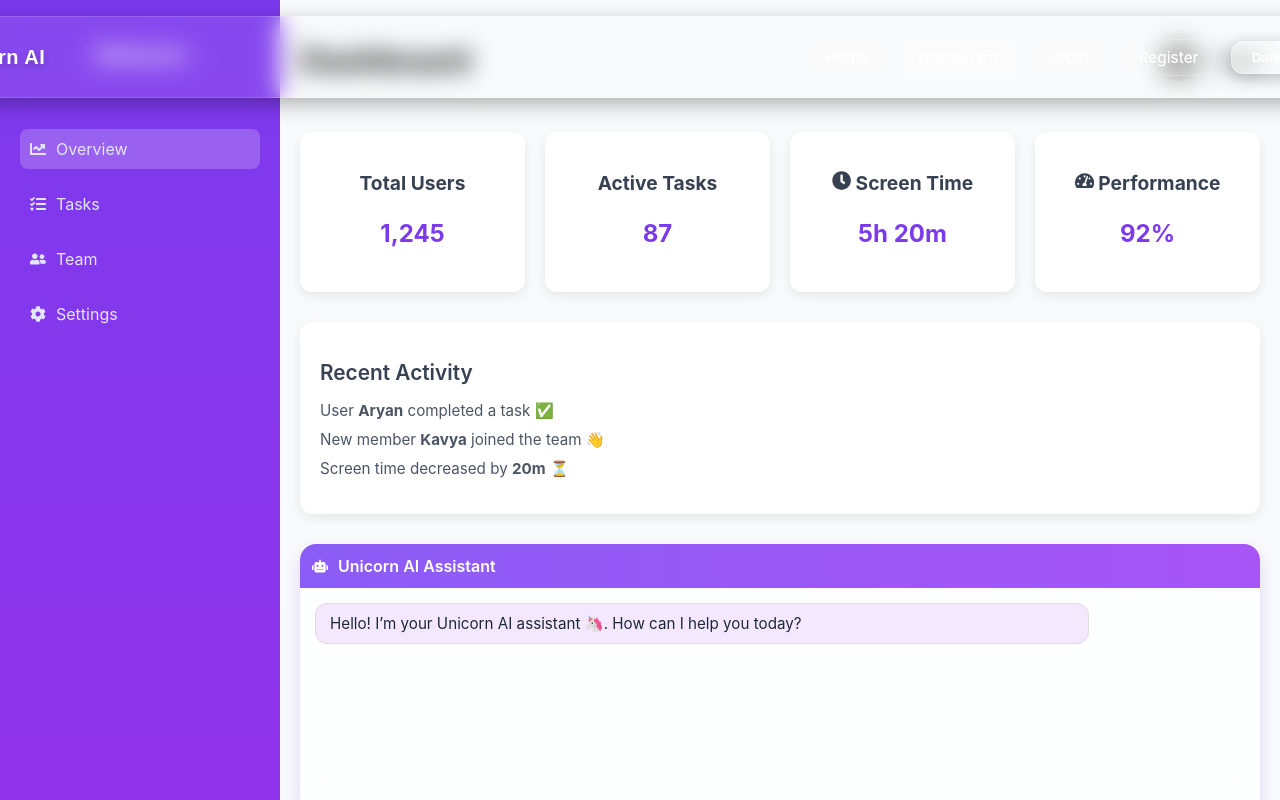
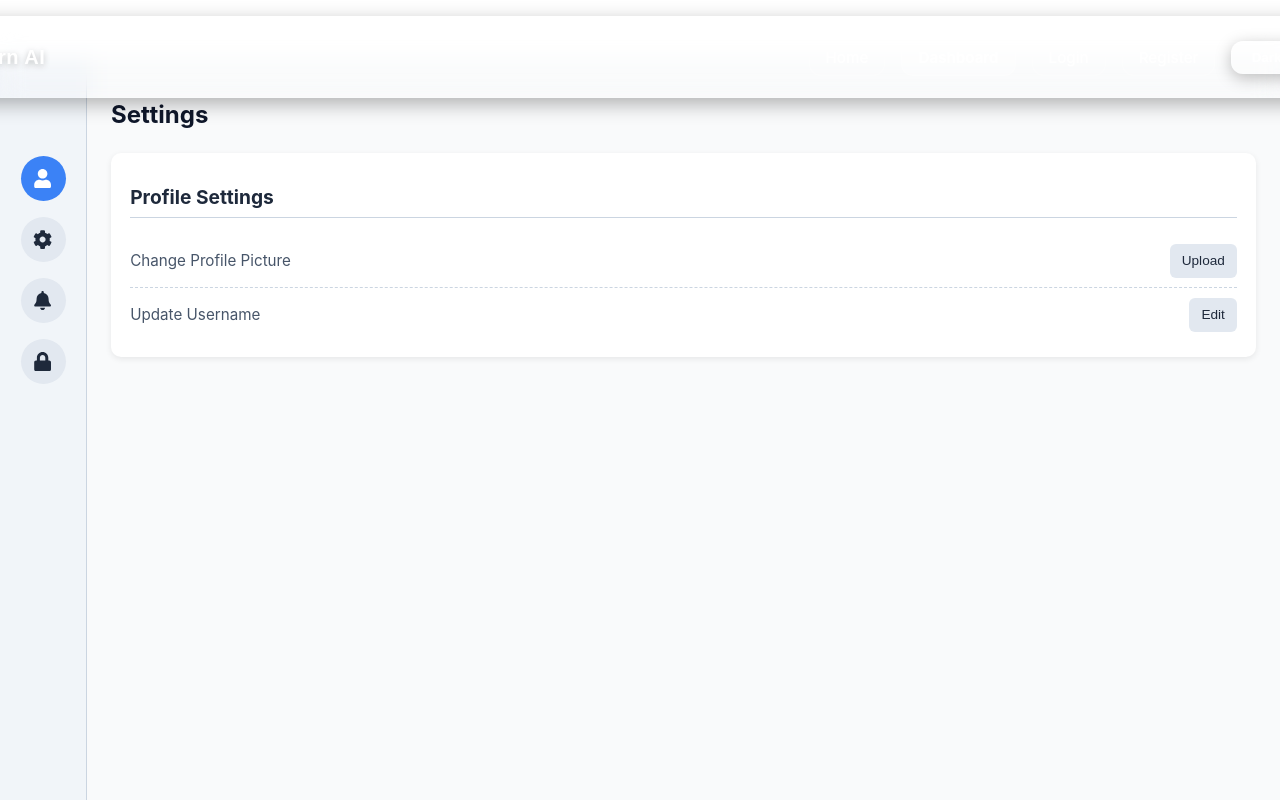
Before and after one commit to pranjalroy19/Unicorn-AI-Powered, a React (Create React App) app in the folder frontend/: page /dashboard in a window 1280 px wide. Built offline with nearby package versions, Linux system fonts and the light colour scheme; grey boxes are pictures that could not be loaded.

Commit message:
Added new feature/file description

```diff
--- a/frontend/package.json
+++ b/frontend/package.json
@@ -18,6 +18,7 @@
   "dependencies": {
     "axios": "^1.11.0",
     "framer-motion": "^12.23.12",
+    "lucide-react": "^0.544.0",
     "react": "^19.1.1",
     "react-dom": "^19.1.1",
     "react-icons": "^5.5.0",
--- a/frontend/src/App.js
+++ b/frontend/src/App.js
@@ -4,12 +4,13 @@ import { BrowserRouter as Router, Routes, Route, useLocation } from "react-route
 import { AnimatePresence } from "framer-motion";
 
 import Navbar from "./components/Navbar.js";
-import DashboardPage from "./pages/DashboardPage.js";
 import Home from "./pages/Home.js";
 import Login from "./pages/Login.js";
 import Register from "./pages/Register.js";
+import DashboardPage from "./pages/DashboardPage.js";
+import AboutPage from "./pages/AboutPage.js";
 
-// Wrap Routes in a component to use location
+// Animated Routes wrapper to enable page transitions
 function AnimatedRoutes() {
   const location = useLocation();
 
@@ -20,6 +21,7 @@ function AnimatedRoutes() {
         <Route path="/dashboard" element={<DashboardPage />} />
         <Route path="/login" element={<Login />} />
         <Route path="/register" element={<Register />} />
+        <Route path="/about" element={<AboutPage />} />
       </Routes>
     </AnimatePresence>
   );
--- a/frontend/src/pages/DashboardPage.css
+++ b/frontend/src/pages/DashboardPage.css
@@ -1,225 +1,170 @@
 /* Dashboard Layout */
-.dashboard {
+.dashboard-container {
   display: flex;
   min-height: 100vh;
-  background: #f9fafb;
+  background: var(--bg-color);
+  color: var(--text-color);
+  margin-top: 60px; /* Below navbar */
 }
 
+/* Slim Sidebar */
 .sidebar {
-  width: 240px;
-  background: linear-gradient(180deg, #7c3aed, #9333ea);
-  color: #fff;
-  padding: 20px;
+  width: 70px;
+  background: var(--sidebar-bg);
+  padding: 6rem 0.5rem;
   display: flex;
   flex-direction: column;
-  justify-content: space-between;
+  align-items: center;
+  border-right: 1px solid var(--border-color);
+  gap: 1rem;
 }
 
-.logo {
-  font-size: 1.5rem;
-  font-weight: bold;
-  text-align: center;
+/* Sidebar Buttons */
+.sidebar button {
+  background: var(--btn-bg);
+  color: var(--btn-text);
+  border: none;
+  width: 45px;
+  height: 45px;
+  border-radius: 50%;
+  font-size: 1.2rem;
+  display: flex;
+  align-items: center;
+  justify-content: center;
+  cursor: pointer;
+  transition: all 0.3s;
 }
 
-.menu {
-  margin-top: 40px;
-  display: flex;
-  flex-direction: column;
-  gap: 15px;
+.sidebar button:hover {
+  background: var(--btn-hover);
 }
 
-.menu a {
-  color: #e0e7ff;
-  text-decoration: none;
-  padding: 10px;
-  border-radius: 8px;
-  display: flex;
-  align-items: center;
-  gap: 10px;
-  transition: background 0.3s;
+.sidebar button.active {
+  background: var(--accent-color);
+  color: #fff;
 }
 
-.menu a:hover,
-.menu a.active {
-  background: rgba(255, 255, 255, 0.2);
+/* Main Content */
+.dashboard-main {
+  flex: 1;
+  padding: 1.5rem;
+  overflow-y: auto;
 }
 
-.logout {
-  margin-top: auto;
-  padding: 12px;
-  border: none;
-  background: #ef4444;
-  color: #fff;
+.page-title {
+  font-size: 1.5rem;
+  margin-bottom: 1.5rem;
   font-weight: bold;
-  border-radius: 8px;
-  cursor: pointer;
-  transition: background 0.3s;
+  color: var(--heading-color);
 }
 
-.logout:hover {
-  background: #dc2626;
+/* Settings Section */
+.settings-section {
+  background: var(--card-bg);
+  padding: 1rem 1.2rem;
+  border-radius: 10px;
+  box-shadow: var(--card-shadow);
+  margin-bottom: 1.5rem;
 }
 
-.main {
-  flex: 1;
-  padding: 20px;
+.settings-section h2 {
+  font-size: 1.2rem;
+  margin-bottom: 1rem;
+  border-bottom: 1px solid var(--border-color);
+  padding-bottom: 0.5rem;
 }
 
-.topbar {
+.settings-option {
   display: flex;
   justify-content: space-between;
   align-items: center;
-  margin-bottom: 30px;
+  padding: 0.6rem 0;
+  border-bottom: 1px dashed var(--border-color);
 }
 
-.user-info {
-  display: flex;
-  align-items: center;
-  gap: 10px;
+.settings-option:last-child {
+  border-bottom: none;
 }
 
-.user-avatar {
-  border-radius: 50%;
+.settings-option label {
+  font-size: 0.95rem;
+  color: var(--text-muted);
 }
 
-/* Cards Grid */
-.cards {
-  display: grid;
-  grid-template-columns: repeat(auto-fit, minmax(180px, 1fr));
-  gap: 20px;
-  margin-bottom: 30px;
+/* Buttons inside settings */
+.settings-option button {
+  background: var(--btn-bg);
+  color: var(--btn-text);
+  border: none;
+  padding: 6px 12px;
+  border-radius: 6px;
+  cursor: pointer;
+  font-size: 0.85rem;
+  transition: background 0.3s;
+  height: 34px;
 }
 
-.card {
-  background: #fff;
-  border-radius: 12px;
-  padding: 20px;
-  text-align: center;
-  box-shadow: 0 4px 12px rgba(0, 0, 0, 0.08);
-  transition: transform 0.2s, box-shadow 0.2s;
+.settings-option button:hover {
+  background: var(--btn-hover);
 }
 
-.card h3 {
-  font-size: 1.2rem;
-  margin-bottom: 8px;
-  color: #374151;
-}
-
-.card p {
-  font-size: 1.5rem;
-  font-weight: bold;
-  color: #7c3aed;
-}
-
-.card:hover {
-  transform: translateY(-4px);
-  box-shadow: 0 8px 20px rgba(124, 58, 237, 0.25);
-}
-
-/* Activity Section */
-.activity {
-  background: #fff;
-  border-radius: 12px;
-  padding: 20px;
-  box-shadow: 0 4px 12px rgba(0, 0, 0, 0.08);
-}
-
-.activity h2 {
-  margin-bottom: 15px;
-  font-size: 1.3rem;
-  font-weight: 600;
-  color: #374151;
-}
-
-.activity ul {
-  list-style: none;
-  padding: 0;
-}
-
-.activity li {
-  margin-bottom: 10px;
-  font-size: 0.95rem;
-  color: #4b5563;
-}
-
-/* Chatbot Section */
-.chatbot {
-  margin-top: 30px;
-  border-radius: 16px;
-  overflow: hidden;
-  background: rgba(255, 255, 255, 0.7);
-  backdrop-filter: blur(12px);
-  box-shadow: 0 8px 16px rgba(124, 58, 237, 0.2);
-  transition: all 0.3s ease;
-}
-
-.chatbot-header {
-  padding: 12px;
-  font-weight: 600;
-  display: flex;
-  align-items: center;
-  gap: 10px;
-  background: linear-gradient(90deg, #8b5cf6, #a855f7);
-  color: #fff;
-  cursor: pointer;
-}
-
-.chatbot-body {
-  display: flex;
-  flex-direction: column;
-  height: 300px;
-}
-
-.chat-messages {
-  flex: 1;
-  padding: 15px;
-  overflow-y: auto;
-}
-
-.chat-message {
-  max-width: 80%;
-  padding: 10px 14px;
-  margin-bottom: 10px;
-  border-radius: 12px;
-  font-size: 0.95rem;
-}
-
-.chat-message.user {
-  margin-left: auto;
-  background: #7c3aed;
+.settings-option button.danger {
+  background: #e11d48;
   color: #fff;
 }
 
-.chat-message.bot {
-  margin-right: auto;
-  background: #f3e8ff;
-  color: #1f2937;
-  border: 1px solid #ddd;
+.settings-option button.danger:hover {
+  background: #be123c;
 }
 
-.chat-input {
-  display: flex;
-  border-top: 1px solid rgba(124, 58, 237, 0.2);
+/* Dropdown same as button */
+.settings-option select.dropdown {
+  padding: 6px 10px;
+  font-size: 0.85rem;
+  border-radius: 6px;
+  border: 1px solid var(--border-color);
+  background: var(--btn-bg);
+  color: var(--text-color);
+  cursor: pointer;
+  height: 34px;
+  min-width: 130px;
+  transition: 0.2s;
 }
 
-.chat-input input {
-  flex: 1;
-  padding: 10px;
-  border: none;
-  outline: none;
-  background: rgba(255, 255, 255, 0.9);
-  font-size: 1rem;
+.settings-option select.dropdown:hover {
+  background: var(--btn-hover);
 }
 
-.chat-input button {
-  background: #7c3aed;
-  color: #fff;
-  border: none;
-  padding: 0 16px;
-  cursor: pointer;
-  transition: background 0.3s;
+/* Light theme */
+:root {
+  --bg-color: #f9fafb;
+  --text-color: #1e293b;
+  --heading-color: #0f172a;
+  --text-muted: #475569;
+  --sidebar-bg: #f1f5f9;
+  --border-color: #cbd5e1;
+  --hover-bg: #e2e8f0;
+  --accent-color: #3b82f6;
+  --card-bg: #ffffff;
+  --card-shadow: 0 2px 6px rgba(0, 0, 0, 0.08);
+  --btn-bg: #e2e8f0;
+  --btn-text: #1e293b;
+  --btn-hover: #cbd5e1;
 }
 
-.chat-input button:hover {
-  background: #5b21b6;
+/* Dark theme */
+.dark {
+  --bg-color: #0f172a;
+  --text-color: #f8fafc;
+  --heading-color: #ffffff;
+  --text-muted: #94a3b8;
+  --sidebar-bg: #1e293b;
+  --border-color: #334155;
+  --hover-bg: #334155;
+  --accent-color: #60a5fa;
+  --card-bg: #1e293b;
+  --card-shadow: 0 2px 6px rgba(0, 0, 0, 0.5);
+  --btn-bg: #334155;
+  --btn-text: #f8fafc;
+  --btn-hover: #475569;
 }
--- a/frontend/src/pages/DashboardPage.js
+++ b/frontend/src/pages/DashboardPage.js
@@ -1,148 +1,132 @@
-// src/pages/Dashboard.js
+// src/pages/DashboardPage.js
 import React, { useState } from "react";
 import "./DashboardPage.css";
-import {
-  FaChartLine,
-  FaTasks,
-  FaUserFriends,
-  FaCog,
-  FaSignOutAlt,
-  FaPaperPlane,
-  FaRobot,
-  FaClock,
-  FaTachometerAlt,
-} from "react-icons/fa";
+import { FaUser, FaCog, FaBell, FaLock } from "react-icons/fa";
 
-const Dashboard = () => {
-  const [messages, setMessages] = useState([
-    { from: "bot", text: "Hello! I’m your Unicorn AI assistant 🦄. How can I help you today?" },
-  ]);
-  const [input, setInput] = useState("");
-  const [chatOpen, setChatOpen] = useState(true);
-
-  const handleSend = () => {
-    if (!input.trim()) return;
-    setMessages([...messages, { from: "user", text: input }]);
-    setInput("");
-
-    // Mock AI reply
-    setTimeout(() => {
-      setMessages((prev) => [
-        ...prev,
-        { from: "bot", text: "I got your message: " + input },
-      ]);
-    }, 1000);
-  };
+function DashboardPage() {
+  const [activeSection, setActiveSection] = useState("profile");
 
   return (
-    <div className="dashboard">
+    <div className="dashboard-container">
       {/* Sidebar */}
       <aside className="sidebar">
-        <h2 className="logo">Unicorn</h2>
-        <nav className="menu">
-          <a href="#" className="active">
-            <FaChartLine /> Overview
-          </a>
-          <a href="#">
-            <FaTasks /> Tasks
-          </a>
-          <a href="#">
-            <FaUserFriends /> Team
-          </a>
-          <a href="#">
-            <FaCog /> Settings
-          </a>
-        </nav>
-        <button className="logout">
-          <FaSignOutAlt /> Logout
+        <button
+          className={activeSection === "profile" ? "active" : ""}
+          onClick={() => setActiveSection("profile")}
+          title="Profile"
+        >
+          <FaUser />
+        </button>
+        <button
+          className={activeSection === "preferences" ? "active" : ""}
+          onClick={() => setActiveSection("preferences")}
+          title="Preferences"
+        >
+          <FaCog />
+        </button>
+        <button
+          className={activeSection === "notifications" ? "active" : ""}
+          onClick={() => setActiveSection("notifications")}
+          title="Notifications"
+        >
+          <FaBell />
+        </button>
+        <button
+          className={activeSection === "account" ? "active" : ""}
+          onClick={() => setActiveSection("account")}
+          title="Account"
+        >
+          <FaLock />
         </button>
       </aside>
 
       {/* Main Content */}
-      <main className="main">
-        <header className="topbar">
-          <h1>Dashboard</h1>
-          <div className="user-info">
-            <img
-              src="https://i.pravatar.cc/40"
-              alt="User"
-              className="user-avatar"
-            />
-            <span className="username">Pranjal</span>
+      <main className="dashboard-main">
+        <h1 className="page-title">Settings</h1>
+
+        {/* Profile Section */}
+        {activeSection === "profile" && (
+          <div className="settings-section">
+            <h2>Profile Settings</h2>
+            <div className="settings-option">
+              <label>Change Profile Picture</label>
+              <button>Upload</button>
+            </div>
+            <div className="settings-option">
+              <label>Update Username</label>
+              <button>Edit</button>
+            </div>
           </div>
-        </header>
+        )}
 
-        {/* Cards Grid */}
-        <section className="cards">
-          <div className="card">
-            <h3>Total Users</h3>
-            <p>1,245</p>
+        {/* Preferences Section */}
+        {activeSection === "preferences" && (
+          <div className="settings-section">
+            <h2>Preferences</h2>
+            <div className="settings-option">
+              <label>Language</label>
+              <select className="dropdown">
+                <option>English</option>
+                <option>Hindi</option>
+                <option>Bengali</option>
+                <option>Telugu</option>
+                <option>Marathi</option>
+                <option>Tamil</option>
+                <option>Urdu</option>
+                <option>Gujarati</option>
+                <option>Kannada</option>
+                <option>Odia</option>
+                <option>Punjabi</option>
+                <option>Malayalam</option>
+                <option>Sanskrit</option>
+                <option>French</option>
+                <option>Spanish</option>
+                <option>German</option>
+                <option>Chinese</option>
+                <option>Japanese</option>
+                <option>Korean</option>
+                <option>Russian</option>
+              </select>
+            </div>
+            <div className="settings-option">
+              <label>Theme</label>
+              <button>Toggle Dark/Light</button>
+            </div>
           </div>
-          <div className="card">
-            <h3>Active Tasks</h3>
-            <p>87</p>
+        )}
+
+        {/* Notifications Section */}
+        {activeSection === "notifications" && (
+          <div className="settings-section">
+            <h2>Notifications</h2>
+            <div className="settings-option">
+              <label>Email Notifications</label>
+              <button>Enable</button>
+            </div>
+            <div className="settings-option">
+              <label>SMS Notifications</label>
+              <button>Enable</button>
+            </div>
           </div>
-          <div className="card">
-            <h3><FaClock /> Screen Time</h3>
-            <p>5h 20m</p>
+        )}
+
+        {/* Account Section */}
+        {activeSection === "account" && (
+          <div className="settings-section">
+            <h2>Account Management</h2>
+            <div className="settings-option">
+              <label>Change Password</label>
+              <button>Update</button>
+            </div>
+            <div className="settings-option">
+              <label>Delete Account</label>
+              <button className="danger">Delete</button>
+            </div>
           </div>
-          <div className="card">
-            <h3><FaTachometerAlt /> Performance</h3>
-            <p>92%</p>
-          </div>
-        </section>
-
-        {/* Activity Section */}
-        <section className="activity">
-          <h2>Recent Activity</h2>
-          <ul>
-            <li>
-              User <strong>Aryan</strong> completed a task ✅
-            </li>
-            <li>
-              New member <strong>Kavya</strong> joined the team 👋
-            </li>
-            <li>
-              Screen time decreased by <strong>20m</strong> ⏳
-            </li>
-          </ul>
-        </section>
-
-        {/* Chatbot Section */}
-        <section className={`chatbot ${chatOpen ? "open" : "closed"}`}>
-          <header
-            className="chatbot-header"
-            onClick={() => setChatOpen(!chatOpen)}
-          >
-            <FaRobot /> Unicorn AI Assistant
-          </header>
-          {chatOpen && (
-            <div className="chatbot-body">
-              <div className="chat-messages">
-                {messages.map((msg, idx) => (
-                  <div key={idx} className={`chat-message ${msg.from}`}>
-                    {msg.text}
-                  </div>
-                ))}
-              </div>
-              <div className="chat-input">
-                <input
-                  type="text"
-                  placeholder="Ask me anything..."
-                  value={input}
-                  onChange={(e) => setInput(e.target.value)}
-                  onKeyDown={(e) => e.key === "Enter" && handleSend()}
-                />
-                <button onClick={handleSend}>
-                  <FaPaperPlane />
-                </button>
-              </div>
-            </div>
-          )}
-        </section>
+        )}
       </main>
     </div>
   );
-};
+}
 
-export default Dashboard;
+export default DashboardPage;
```
Also changed, not shown: frontend/src/pages/AboutPage.js (added, +32 -0 lines), 1 other file (tests, documents, lock files or other folders).
